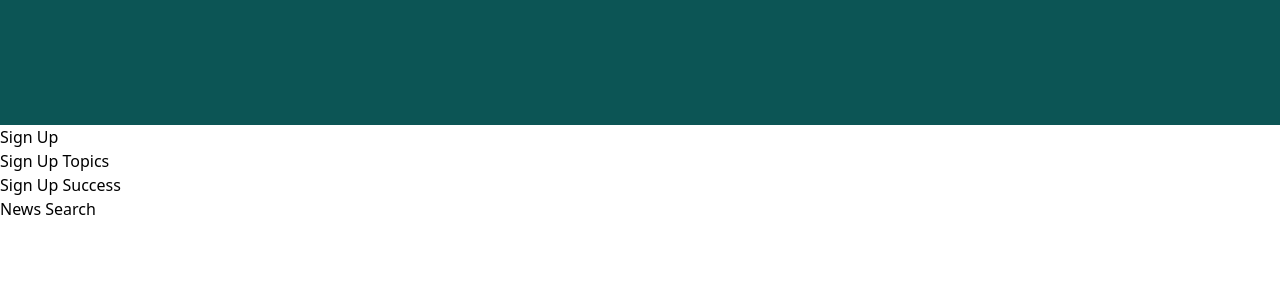
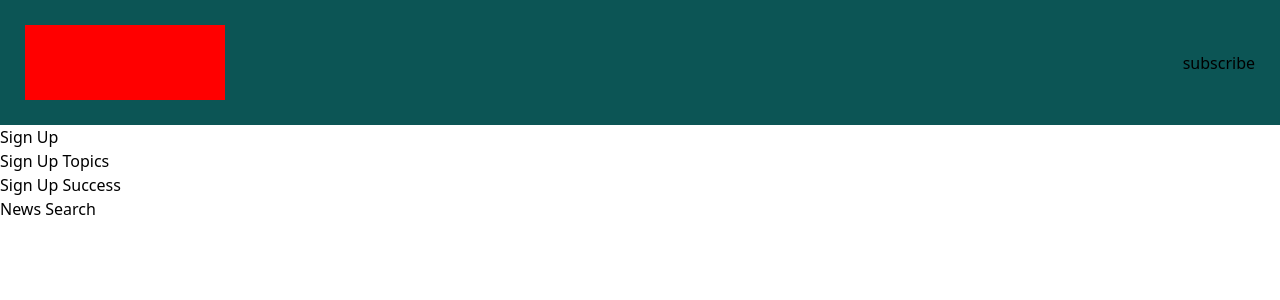
Before and after one commit to kmariano/healthnewsnow, a Next.js app: page / in a window 1280 px wide. Shown: the top 300 px of the page. Built offline with nearby package versions, Linux system fonts and the light colour scheme.

Commit message:
basic top bar

```diff
--- a/components/top-bar.js
+++ b/components/top-bar.js
@@ -1,7 +1,15 @@
+import Link from 'next/link';
+
 const TopBar = () => {
   return (
     <div className='top-bar__container'>
-      <image src="/logo-white.png" />
+      <div className='top-bar__container_wrap'>
+        <image style={{ height: 75, width: 200, background: 'red' }} src="/logo-white.png" />
+
+        <Link href='/signup'>
+          <button>subscribe</button>
+        </Link>
+      </div>
     </div>
   );
 }
--- a/styles/index.css
+++ b/styles/index.css
@@ -3,6 +3,13 @@
 @tailwind utilities;
 
 .top-bar__container {
+  height: 125px;
   background-color: #0C5555;
-  height: 125px;
 }
+
+.top-bar__container_wrap {
+  display: flex;
+  justify-content: space-between;
+
+  padding: 25px;
+}
```
